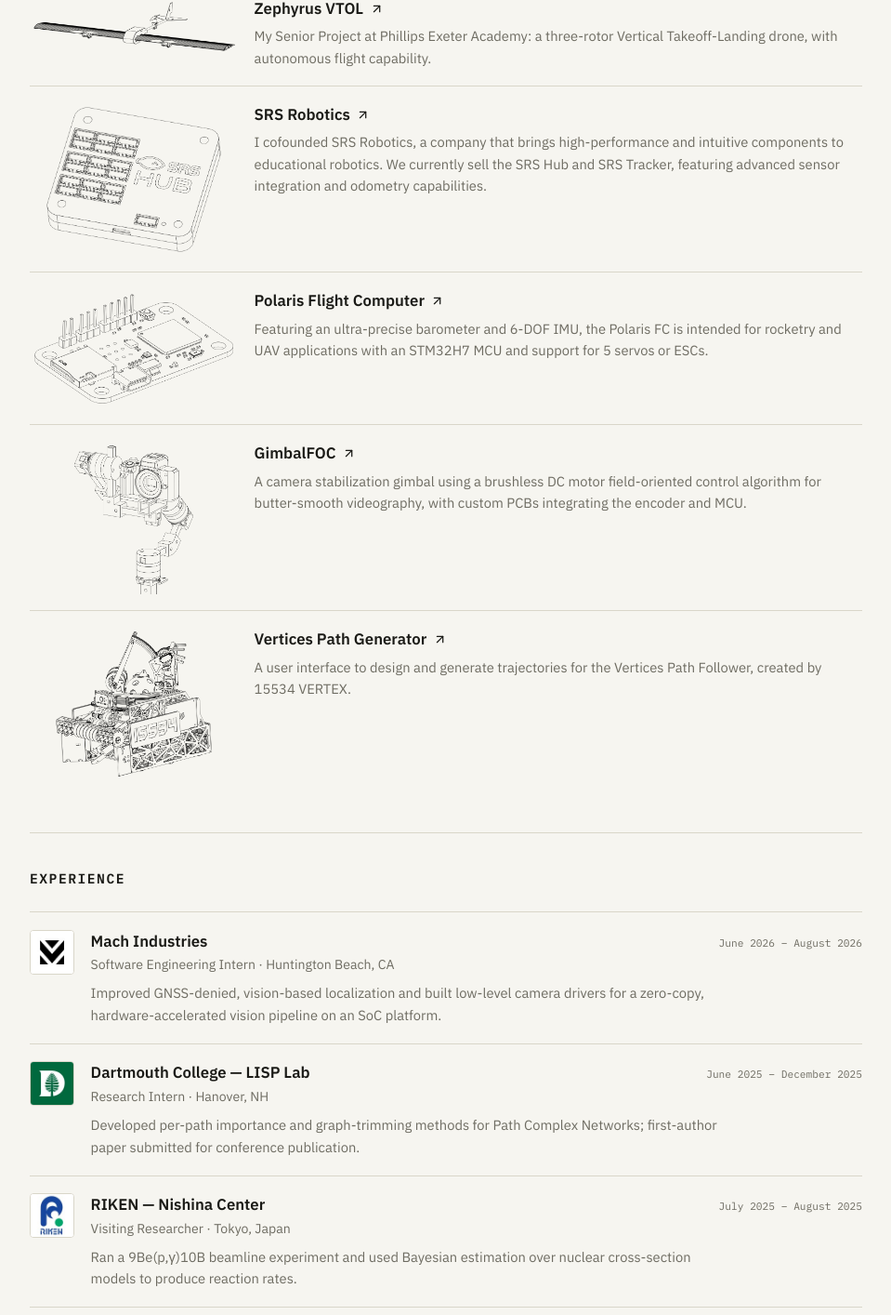
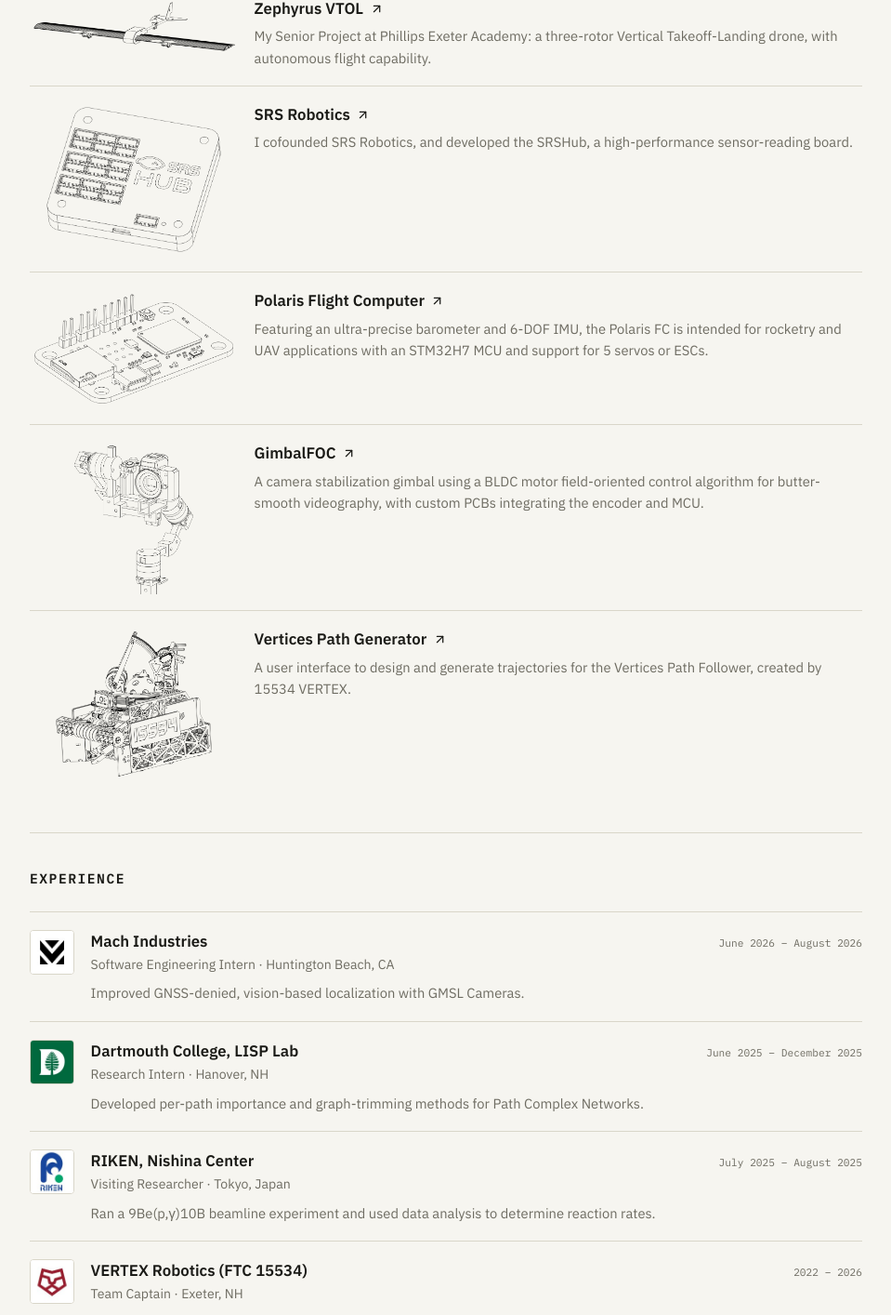
Before and after one commit to avaninder/avaninder, a Next.js app: page / in a window 1280 px wide. Shown: the part 346-1760 px from the top of the page at 93% size, without its empty margins (160-1119 px from the left). Built offline with nearby package versions, Linux system fonts and the light colour scheme.

Commit message:
update descs

```diff
--- a/app/page.tsx
+++ b/app/page.tsx
@@ -21,37 +21,37 @@
     end: "August 2026",
     logo: "/machindustries_logo.jpg",
     description:
-      "Improved GNSS-denied, vision-based localization and built low-level camera drivers for a zero-copy, hardware-accelerated vision pipeline on an SoC platform.",
+      "Improved GNSS-denied, vision-based localization with GMSL Cameras.",
   },
   {
-    company: "Dartmouth College — LISP Lab",
+    company: "Dartmouth College, LISP Lab",
     role: "Research Intern",
     location: "Hanover, NH",
     start: "June 2025",
     end: "December 2025",
     logo: "/dartmouth_logo.jpg",
     description:
-      "Developed per-path importance and graph-trimming methods for Path Complex Networks; first-author paper submitted for conference publication.",
+      "Developed per-path importance and graph-trimming methods for Path Complex Networks.",
   },
   {
-    company: "RIKEN — Nishina Center",
+    company: "RIKEN, Nishina Center",
     role: "Visiting Researcher",
     location: "Tokyo, Japan",
     start: "July 2025",
     end: "August 2025",
     logo: "/riken_logo.jpg",
     description:
-      "Ran a 9Be(p,γ)10B beamline experiment and used Bayesian estimation over nuclear cross-section models to produce reaction rates.",
+      "Ran a 9Be(p,γ)10B beamline experiment and used data analysis to determine reaction rates.",
   },
   {
-    company: "VERTEX Robotics (FTC)",
+    company: "VERTEX Robotics (FTC 15534)",
     role: "Team Captain",
     location: "Exeter, NH",
     start: "2022",
     end: "2026",
     logo: "/ftcvertex_logo.jpg",
     description:
-      "Designed and programmed 4 World Championship-qualifying robots (2023 Worlds finalist), including a vision-based localization system and a Bézier-curve pathing algorithm for a holonomic drivetrain.",
+      "Led a 4-time World Championship-qualifying team (2023 Worlds finalist).",
   },
 ];
 
@@ -77,7 +77,7 @@
   {
     title: "SRS Robotics",
     description:
-      "I cofounded SRS Robotics, a company that brings high-performance and intuitive components to educational robotics. We currently sell the SRS Hub and SRS Tracker, featuring advanced sensor integration and odometry capabilities.",
+      "I cofounded SRS Robotics, and developed the SRSHub, a high-performance sensor-reading board.",
     projectUrl: "https://srsrobotics.com",
     icon: "/srs_outline.png",
     iconWidth: 2493,
@@ -95,7 +95,7 @@
   {
     title: "GimbalFOC",
     description:
-      "A camera stabilization gimbal using a brushless DC motor field-oriented control algorithm for butter-smooth videography, with custom PCBs integrating the encoder and MCU.",
+      "A camera stabilization gimbal using a BLDC motor field-oriented control algorithm for butter-smooth videography, with custom PCBs integrating the encoder and MCU.",
     projectUrl: "https://github.com/charizardavi/GimbalFOC",
     icon: "/gimbal_outline.png",
     iconWidth: 2001,
```
